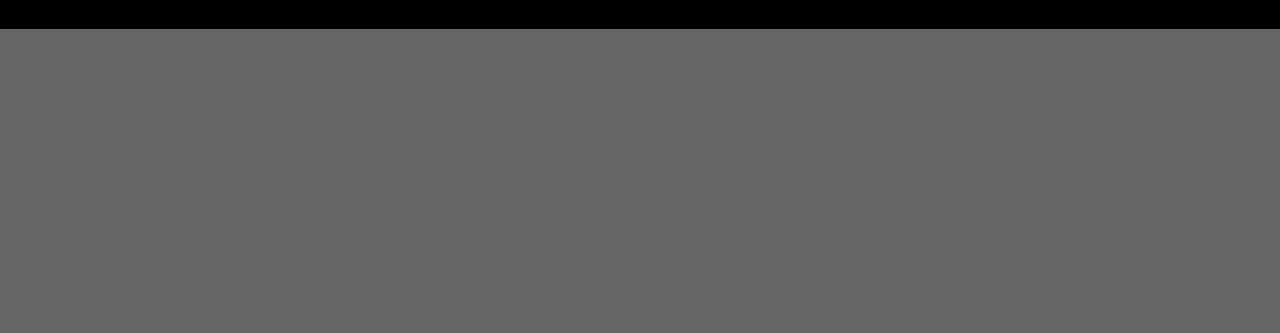
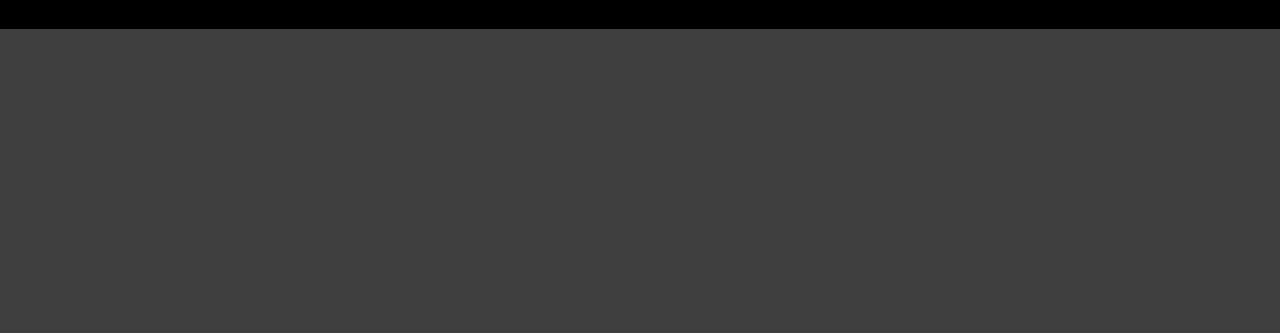
Before and after one commit to SXTH2105/StudyWMe-School-Project-KIT-, a plain HTML site: page index.html in a window 1280 px wide. Shown: the part 86-419 px from the top of the page. Drawn offline with Linux system fonts and the light colour scheme; the site is published under a folder, as on GitHub Pages, so addresses that start at the root find nothing.

Commit message:
Modified css/style.css

```diff
--- a/css/style.css
+++ b/css/style.css
@@ -1,7 +1,7 @@
 body {
     font-family: 'Press Start 2P', cursive;
     line-height: 1.6;
-    background-image: url('/img/background01.png');
+    background-image: url('../img/background01.png');
     background-size: cover;
     background-position: center;
     background-attachment: fixed;
```
